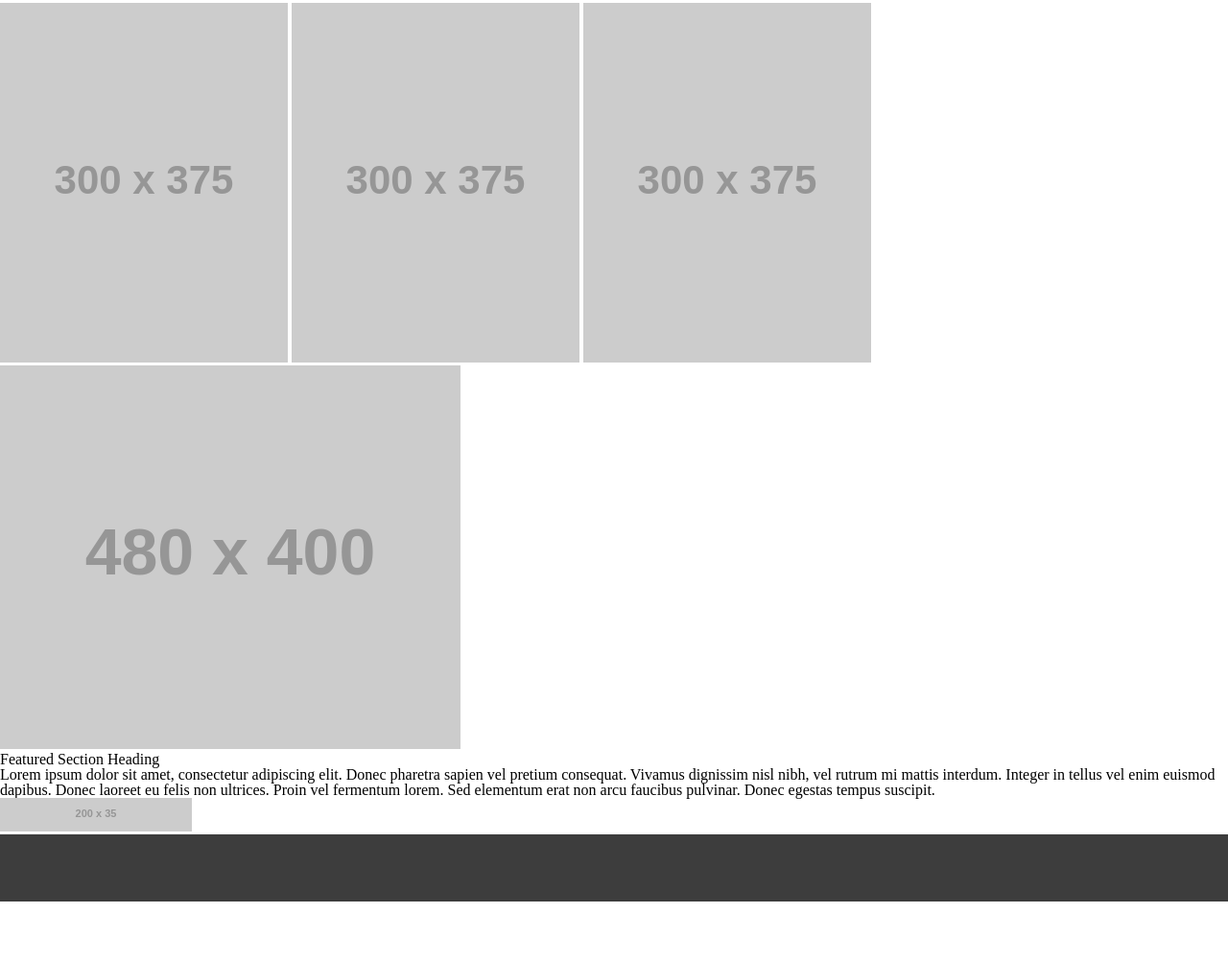
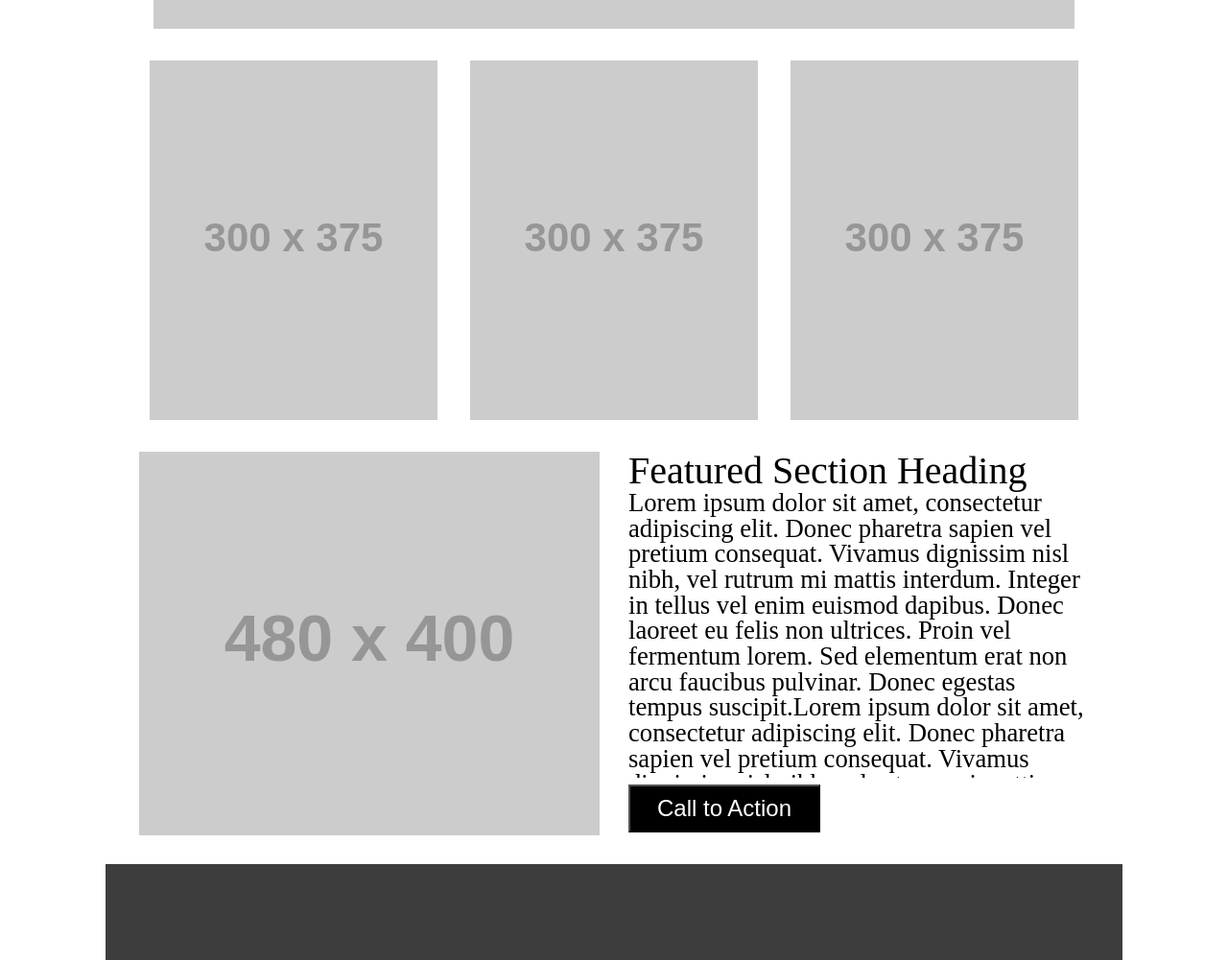
Before and after one commit to mparkersimms/wireframe-exercise, a plain HTML site: page index.html in a window 1280 px wide. Shown: the part 540-1541 px from the top of the page at 96% size. Before the commit the page ends 1480 px from the top, so only its background shows below. Drawn offline with Linux system fonts and the light colour scheme; placeholder pictures from the web are drawn by us; a script that the page names is missing.

Commit message:
updated layout

```diff
--- a/index.html
+++ b/index.html
@@ -1,9 +1,8 @@
 <!DOCTYPE html>
 <html>
     <head>
+        <link rel="stylesheet" href="reset.css">
         <link rel="stylesheet" href="style.css">
-        <link rel="stylesheet" href="reset.css">
-
     </head>
     <body>
         <header>
@@ -18,26 +17,28 @@
                 </ul>
             </nav>
         </header>
+        <main>
         <section>
             <img src="https://via.placeholder.com/960x450/000">
         </section>
-        <section>
+        <article>
             <img src="https://via.placeholder.com/300x375/000">
             <img src="https://via.placeholder.com/300x375/000">
             <img src="https://via.placeholder.com/300x375/000">
-        </section>
-        <section>
+        </article>
+        <section id="info">
             <div>
-                <img src="https://via.placeholder.com/480x400/000">
+            <img src="https://via.placeholder.com/480x400/000">
             </div>
-            <div>
+            <aside>
                 <h2>Featured Section Heading</h2>
-                <p>Lorem ipsum dolor sit amet, consectetur adipiscing elit. Donec pharetra sapien vel pretium consequat. Vivamus dignissim nisl nibh, vel rutrum mi mattis interdum. Integer in tellus vel enim euismod dapibus. Donec laoreet eu felis non ultrices. Proin vel fermentum lorem. Sed elementum erat non arcu faucibus pulvinar. Donec egestas tempus suscipit.
+                <p>Lorem ipsum dolor sit amet, consectetur adipiscing elit. Donec pharetra sapien vel pretium consequat. Vivamus dignissim nisl nibh, vel rutrum mi mattis interdum. Integer in tellus vel enim euismod dapibus. Donec laoreet eu felis non ultrices. Proin vel fermentum lorem. Sed elementum erat non arcu faucibus pulvinar. Donec egestas tempus suscipit.Lorem ipsum dolor sit amet, consectetur adipiscing elit. Donec pharetra sapien vel pretium consequat. Vivamus dignissim nisl nibh, vel rutrum mi mattis interdum. Integer in tellus vel enim euismod dapibus. Donec laoreet eu felis non ultrices. Proin vel fermentum lorem. Sed elementum erat non arcu faucibus pulvinar. Donec egestas tempus suscipit.
 
                 </p>
-                <img src="https://via.placeholder.com/200x35/000">
-            </div>
+                <button> Call to Action</button>
+            </aside>
         </section>
+        </main>
         <footer>
             <p></p>
         </footer>
--- a/style.css
+++ b/style.css
@@ -1,13 +1,79 @@
-header nav ul li{
+body {
+    height: 100vh;
+    width: 1060px;
+    align-self: center;
+    margin: auto;
+}
+
+nav ul {
+    align-items: center;
+
+
+}
+nav {
+    position: relative;
+    padding-top: 10px;
+    color:#a7a7a7;
+    font-size: 20pt;
+}
+header nav ul li {
     display:inline;
+    margin:auto;
+    height: fit-content;
+    padding: 0 20px;
+    vertical-align: middle;
 }
 
 header {
     height:90px;
     background-color: rgb(61, 61, 61);
+    text-align: center;
 }
 footer {
     width:100%;
-    height: 70px;
+    height: 100px;
     background-color: rgb(61, 61, 61);
 }
+#info {
+    display:grid;
+    grid-template-columns:480px 480px;
+    grid-gap:30px;
+    height: 400px;
+    margin: 15px auto 30px auto;
+
+}
+aside {
+    height:400px;
+}
+#info h2 {
+    font-size: 30pt;
+}
+#info p {
+    font-size: 20pt;
+    height: 300px;
+    overflow-y: scroll;
+    scroll-padding-bottom:unset;
+}
+button {
+    width:200px;
+    height: 50px;
+    margin-top: 7px;
+    font-size: 18pt;
+    color:white;
+    background-color: black;
+    padding: auto 30px;
+}
+section {
+    width:fit-content;
+    margin: 30px auto 15px auto;
+}
+main {
+    /* align-content: center; */
+}
+article {
+    width: fit-content;
+    margin: auto;
+}
+article img {
+    margin: 15px;
+}
```
